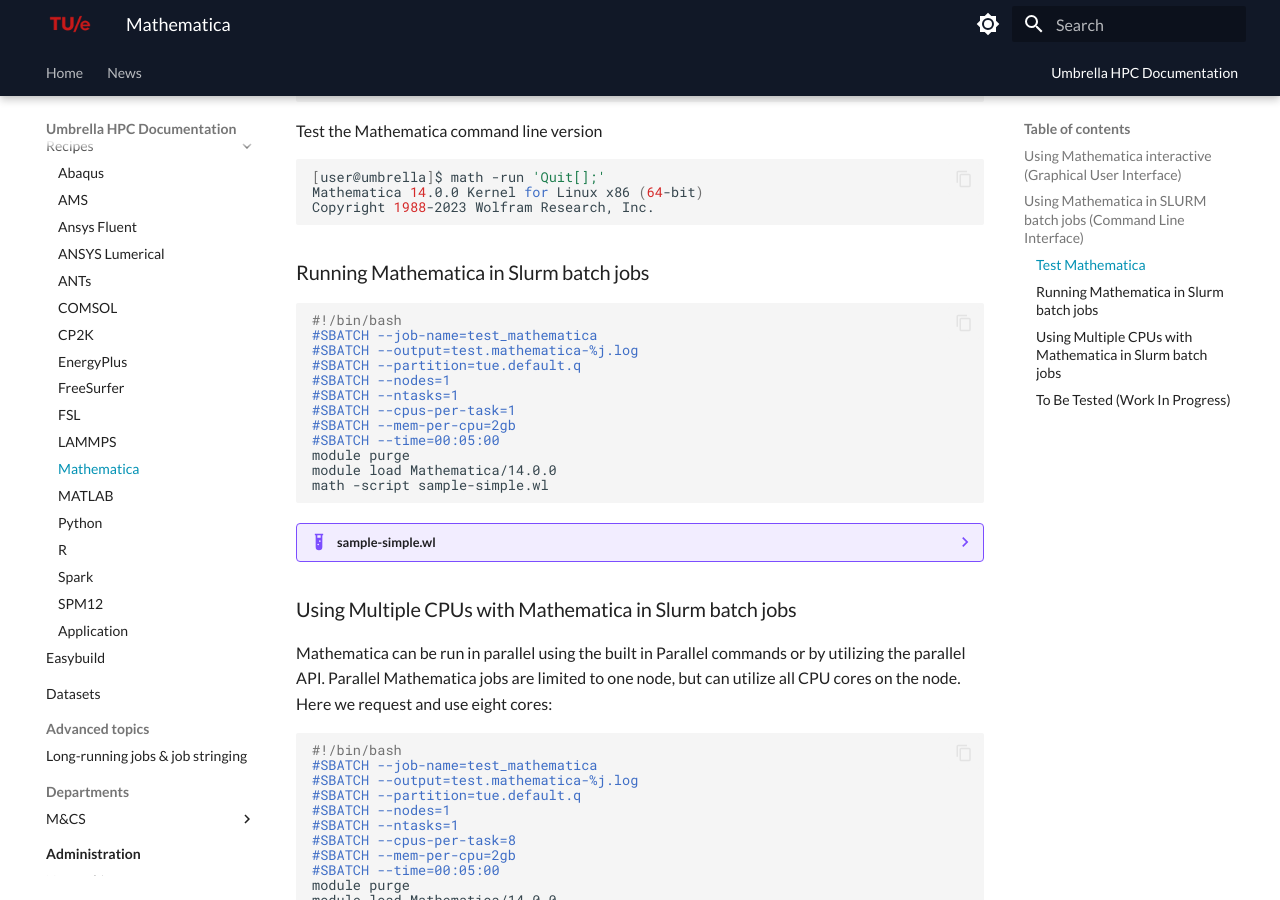
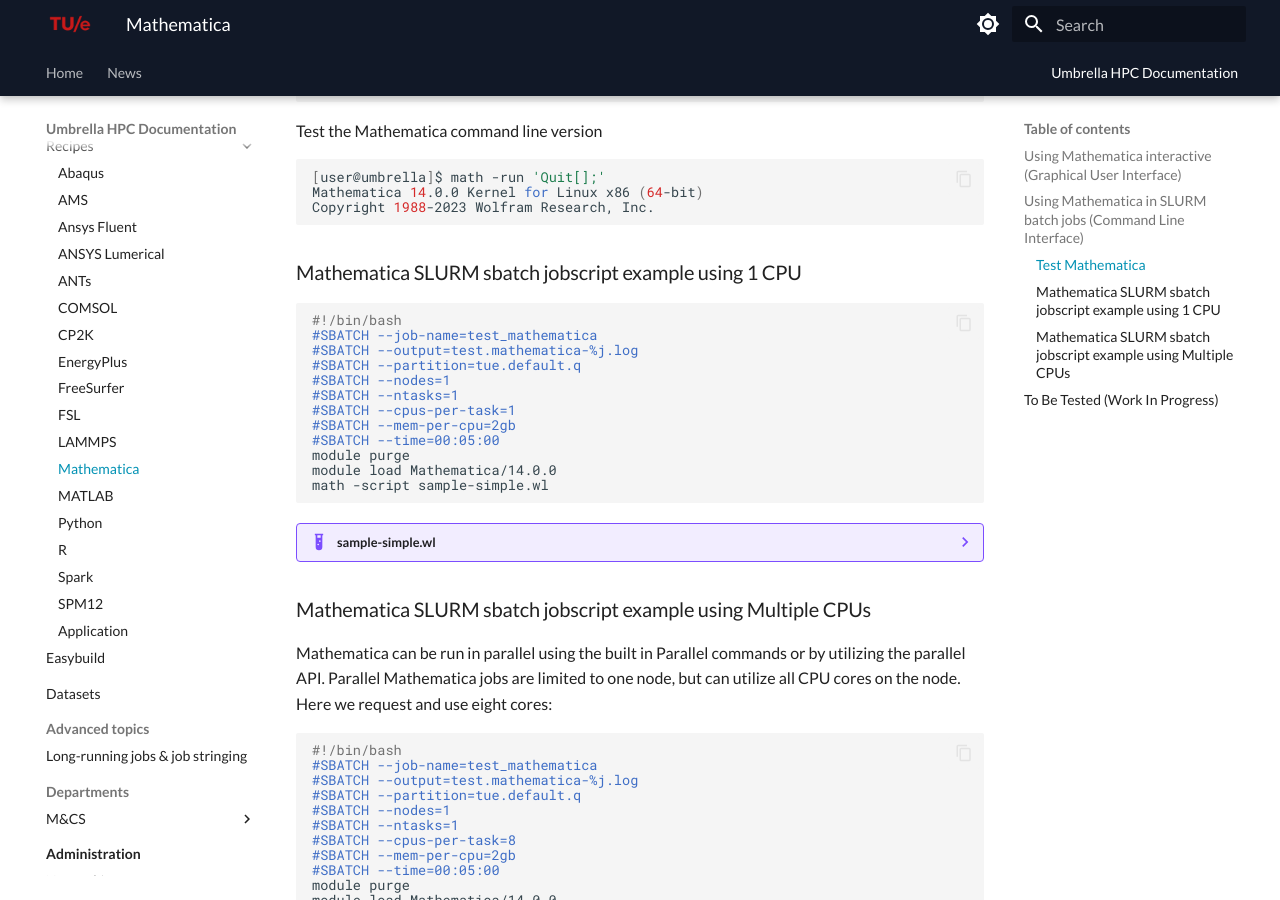
Before and after one commit to gferhpc/supercomputing.tue.nl, an MkDocs documentation site: the page built from pages/documentation/software/recipes/mathematica.md, in a window 1280 px wide and 900 px high, scrolled down 757 px. Built offline with MkDocs 1.6.1 and Material for MkDocs 9.7.7, drawn with Linux system fonts in a browser that asks for light colours.

Commit message:
Update mathematica.md

````diff
--- a/pages/documentation/software/recipes/mathematica.md
+++ b/pages/documentation/software/recipes/mathematica.md
@@ -27,7 +27,7 @@
 Copyright 1988-2023 Wolfram Research, Inc.
 ```
 
-### Running Mathematica in Slurm batch jobs
+### Mathematica SLURM sbatch jobscript example using 1 CPU
 
 ```slurm
 #!/bin/bash
@@ -56,7 +56,7 @@
     ```
 
 
-### Using Multiple CPUs with Mathematica in Slurm batch jobs
+### Mathematica SLURM sbatch jobscript example using Multiple CPUs
 
 Mathematica can be run in parallel using the built in Parallel commands or by utilizing the parallel API. Parallel Mathematica jobs are limited to one node, but can utilize all CPU cores on the node. Here we request and use eight cores:
 
@@ -87,7 +87,7 @@
     ```
 
 
-### To Be Tested (Work In Progress)
+## To Be Tested (Work In Progress)
 
 in a Slurm batch script is all you need. However, these scripts will
 only use a single core. To fully leverage the parallel character of the
````
